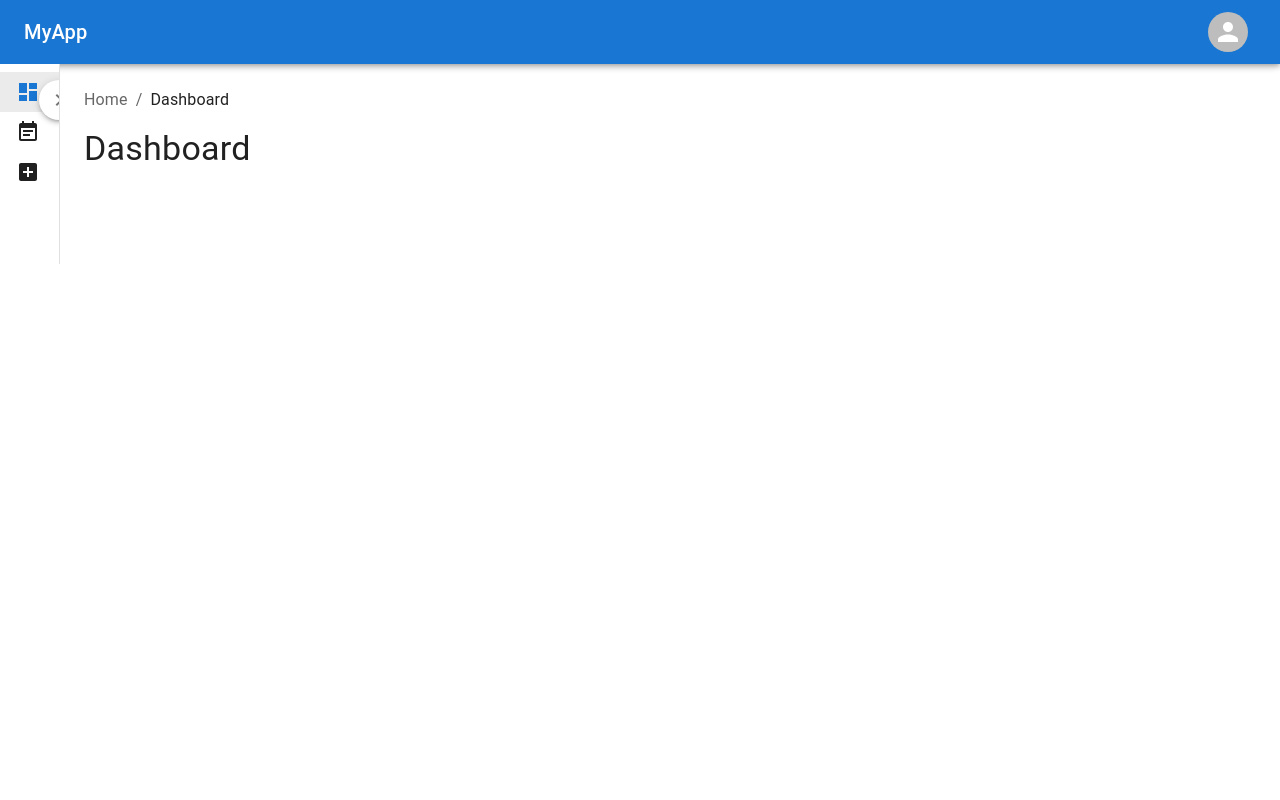
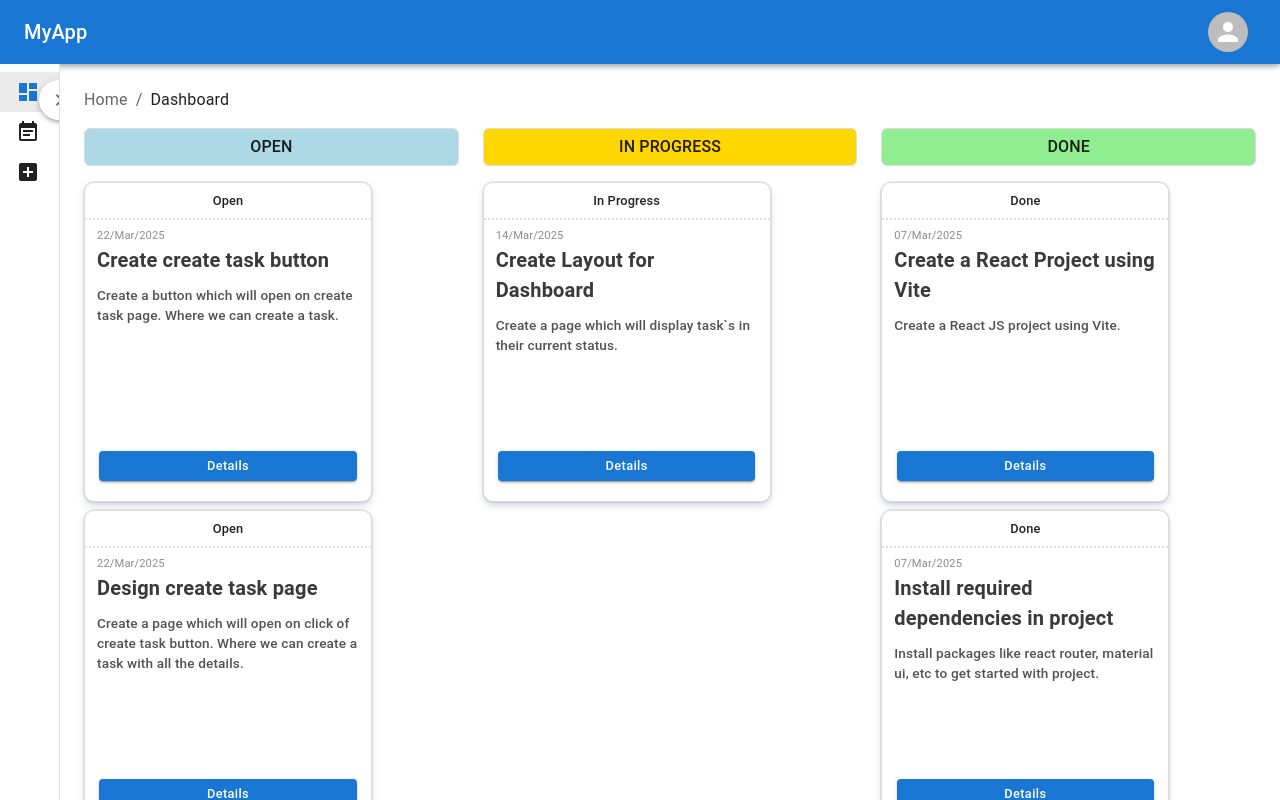
Before and after one commit to Vishal-Kank/taskplanner, a React (Vite) app: page /login in a window 1280 px wide. Both pictures are taken after a click on the button "Login as Dummy User". Shown: the top 800 px of the page. Built offline with nearby package versions, Linux system fonts and the light colour scheme.

Commit message:
added 404 page route

```diff
--- a/src/App.tsx
+++ b/src/App.tsx
@@ -1,6 +1,6 @@
-// import { lazy } from "react";
+import { lazy } from "react";
 // import { Route, Routes } from "react-router";
-// const Dashboard = lazy(() => import("./pages/dashboard"));
+const DashboardPage = lazy(() => import("./pages/dashboard"));
 // const Header = lazy(() => import("./pages/header"));
 // // import Footer from "./pages/footer";
 // const TaskDetails = lazy(() => import("./pages/task_details"));
@@ -264,9 +264,25 @@ const Layout = () => {
   );
 };
 
-const DashboardPage = () => <Typography variant="h4">Dashboard</Typography>;
+// const DashboardPage = () => <Typography variant="h4">Dashboard</Typography>;
 const UpcomingTask = () => <Typography variant="h4">Upcoming Task</Typography>;
 const CreateTask = () => <Typography variant="h4">Create Task</Typography>;
+
+const NotFoundPage = () => (
+  <Box sx={{ mt: 10, textAlign: "center" }}>
+    <Typography variant="h3" color="error" gutterBottom>
+      404 - Page Not Found
+    </Typography>
+    <Typography variant="body1">
+      The page you're looking for doesn't exist.
+    </Typography>
+    <Box sx={{ mt: 3 }}>
+      <button onClick={() => (window.location.href = "/dashboard")}>
+        Go to Dashboard
+      </button>
+    </Box>
+  </Box>
+);
 
 const Login = () => {
   const { login } = useAuth();
@@ -314,9 +330,10 @@ export default function App() {
                 <Route path="/dashboard" element={<DashboardPage />} />
                 <Route path="/upcomingtask" element={<UpcomingTask />} />
                 <Route path="/createtask" element={<CreateTask />} />
+                <Route path="*" element={<NotFoundPage />} />
               </Route>
             </Route>
-            <Route path="*" element={<Navigate to="/dashboard" replace />} />
+            <Route path="*" element={<Navigate to="/login" replace />} />
           </Routes>
         </AuthProvider>
       </ThemeProvider>
--- a/src/container/DashboardContainer/index.tsx
+++ b/src/container/DashboardContainer/index.tsx
@@ -1,4 +1,4 @@
-import { Box, Grid2, Typography, useMediaQuery, useTheme } from "@mui/material";
+import { Box, Grid, Typography, useMediaQuery, useTheme } from "@mui/material";
 import TaskCards from "../../components/Cards/TaskCards";
 import { cardList, CardListType } from '@api/data';
 
@@ -9,9 +9,9 @@ const DashboardContainer = () => {
   const cardListData: CardListType[] = cardList;
 
   return (
-    <Grid2 container gap={3}>
+    <Grid container gap={3}>
       {cardListData.map((cardGroup: CardListType) => (
-        <Grid2
+        <Grid
           key={cardGroup.type}
           size={
             (normalScreen && "grow") || {
@@ -53,9 +53,9 @@ const DashboardContainer = () => {
               />
             ))}
           </Box>
-        </Grid2>
+        </Grid>
       ))}
-    </Grid2>
+    </Grid>
   );
 };
 
```
